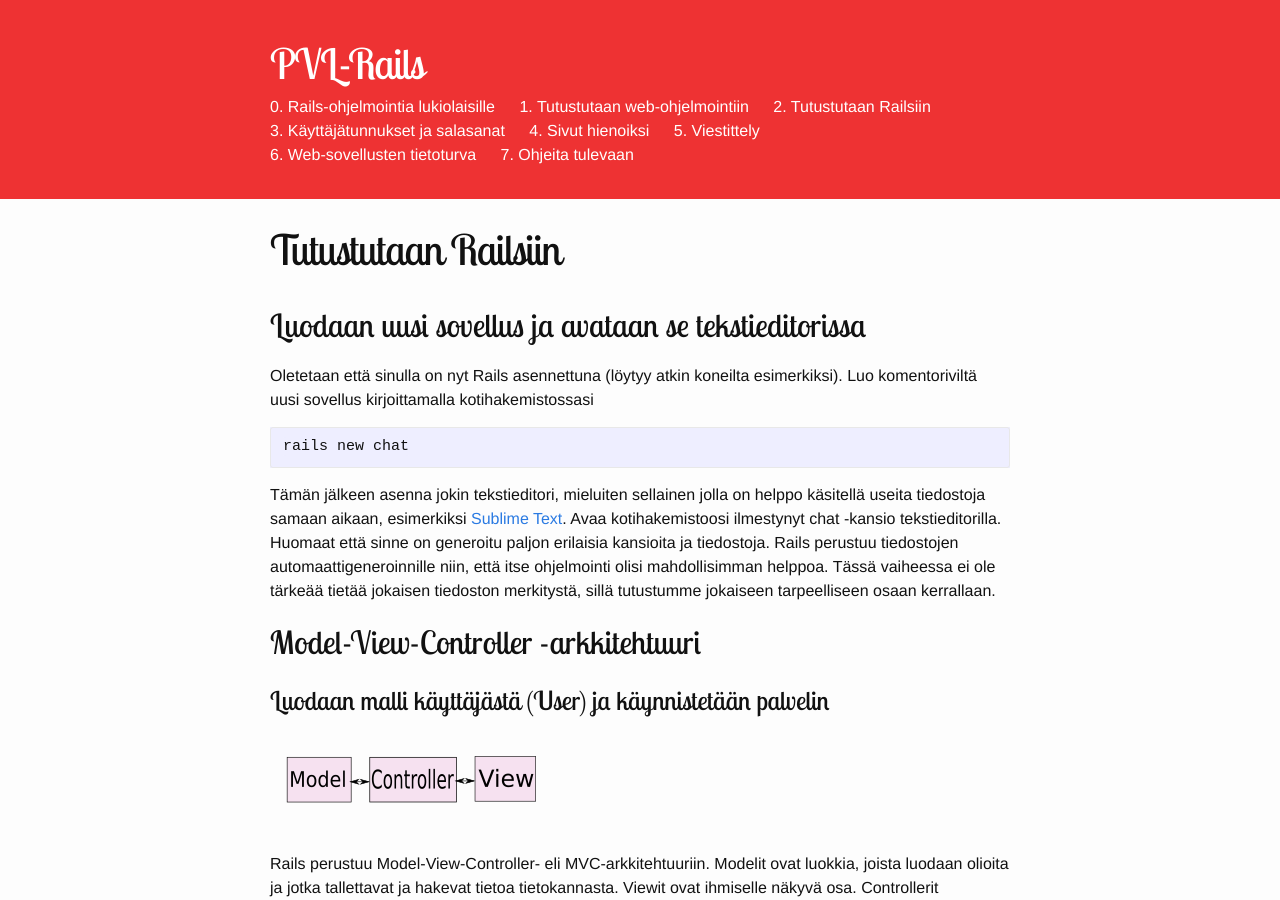
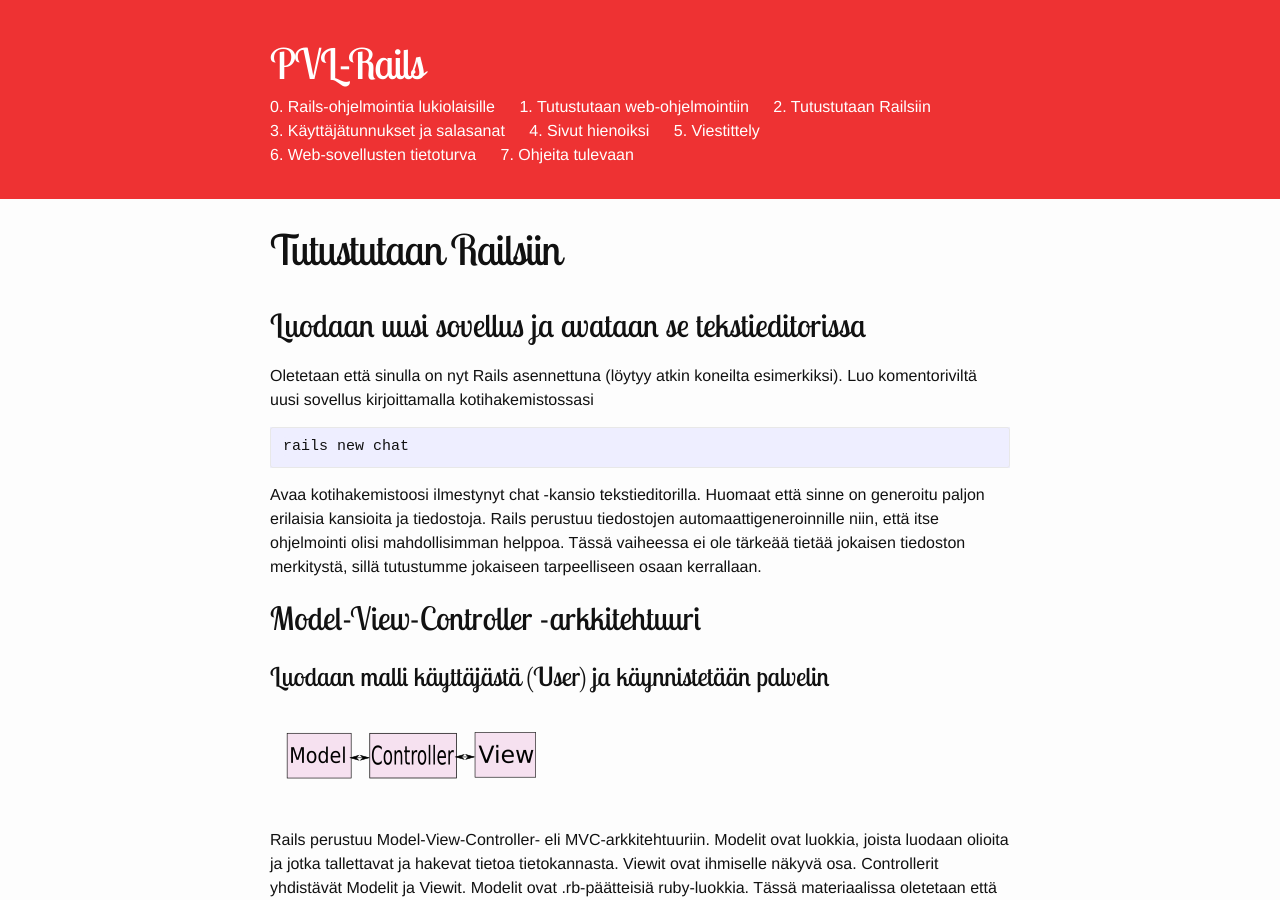
Before and after one commit to viderizer/pvl-rails.github.io, a Jekyll site: the page built from _pages/osa2.md, in a window 1280 px wide and 900 px high. Built offline with Jekyll 4.4.1, drawn with Linux system fonts in a browser that asks for light colours.

Commit message:
Update osa2.md

```diff
--- a/_pages/osa2.md
+++ b/_pages/osa2.md
@@ -13,10 +13,7 @@
 
     rails new chat
 
-Tämän jälkeen asenna jokin tekstieditori, mieluiten sellainen jolla on
-helppo käsitellä useita tiedostoja samaan aikaan, esimerkiksi
-[Sublime Text](https://www.sublimetext.com/). Avaa kotihakemistoosi
-ilmestynyt chat -kansio tekstieditorilla. Huomaat että sinne on
+Avaa kotihakemistoosi ilmestynyt chat -kansio tekstieditorilla. Huomaat että sinne on
 generoitu paljon erilaisia kansioita ja tiedostoja. Rails perustuu
 tiedostojen automaattigeneroinnille niin, että itse ohjelmointi olisi
 mahdollisimman helppoa. Tässä vaiheessa ei ole tärkeää tietää jokaisen
```
